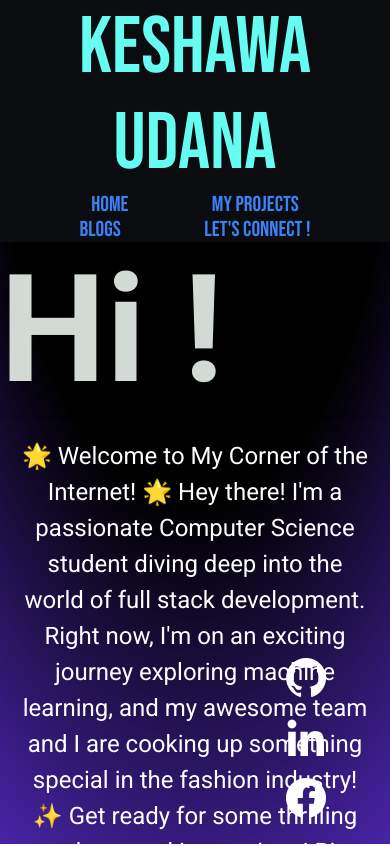
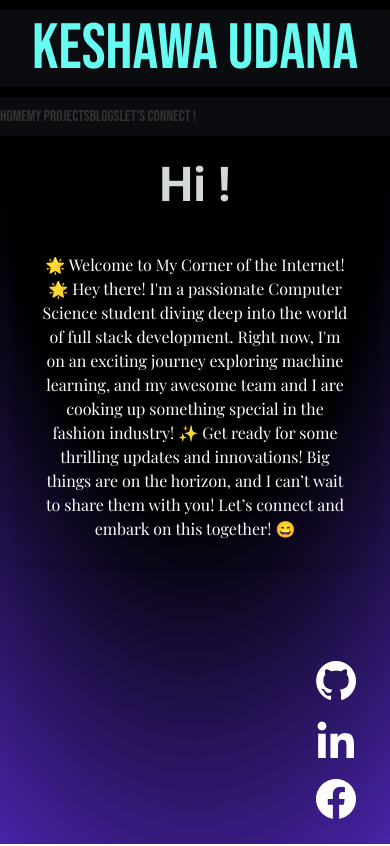
Before and after one commit to KeshUdana/PORTFOLIO_Advanced-Client-Side-CW1, a plain HTML site: page index.html in a window 390 px wide. Shown: the top 846 px of the page. Drawn offline with nearby package versions, Linux system fonts and the light colour scheme; a web font is replaced by a local one.

Commit message:
chnaged homepage a bit media queries

```diff
--- a/index.html
+++ b/index.html
@@ -10,22 +10,87 @@
     <link rel="stylesheet" href="style.css">
 
     <style>
+
       .home-card {
-        display: flex; /* Use Flexbox to center content */
-        justify-content: center; /* Center horizontally */
-        padding: 20px; /* Padding around the content */
-        border-radius: 8px; /* Rounded corners */
-        box-shadow: 0 4px 8px rgba(0, 0, 0, 0.1); /* Subtle shadow for depth */
-        max-width: 600px; /* Max width for the card */
-        text-align: center; /* Center text */
-        margin: 0 auto; /* Center the card horizontally within the section */
+        display: flex;
+        flex-direction: column;
+        align-items: center;
+        padding: 20px;
+        border-radius: 8px;
+        box-shadow: 0 4px 8px rgba(0, 0, 0, 0.1);
+        max-width: 90%;
+        text-align: center;
+        margin: 20px auto;
       }
 
       .home-card p {
-        margin: 0; /* Remove default margin from paragraph */
-        font-family: 'Roboto', sans-serif; /* Ensure font is applied */
-        font-size: x-large; /* Font size */
-        line-height: 1.5; /* Improve readability with line height */
+        margin: 0;
+        font-size: 1em;
+        line-height: 1.5;
+      }
+
+      h2 {
+        font-size: 3em;
+        text-align: center;
+        margin: 20px 0;
+      }
+
+      footer {
+        text-align: center;
+        padding: 20px 0;
+        font-size: 0.9em;
+      }
+
+      .social-links ul {
+        display: flex;
+        justify-content: center;
+        list-style: none;
+        padding: 0;
+      }
+
+      .social-links ul li {
+        margin: 0 10px;
+      }
+
+      /* Tablet and larger screen styles */
+      @media (min-width: 768px) {
+        .home-card {
+          max-width: 600px;
+          padding: 30px;
+        }
+
+        h2 {
+          font-size: 5em;
+          text-align: left;
+        }
+
+        nav ul {
+          flex-direction: row;
+          justify-content: center;
+        }
+
+        nav ul li {
+          margin: 0 15px;
+        }
+      }
+
+      /* Desktop and larger screen styles */
+      @media (min-width: 1024px) {
+        h2 {
+          font-size: 6em;
+        }
+
+        header h1 {
+          font-size: 2.5em;
+        }
+
+        nav ul li a {
+          font-size: 1.3em;
+        }
+
+        footer {
+          font-size: 1em;
+        }
       }
     </style>
 </head>
@@ -45,13 +110,14 @@
     </nav>
 
     <section style="height: 100vh;">
-      <h2 style="text-align: left;font-size: 150px">Hi !</h2>
+      <h2>Hi !</h2>
       <div class="home-card">
+        <img src="">
           <p>
             🌟 Welcome to My Corner of the Internet! 🌟
-
-            Hey there! I'm a passionate Computer Science student diving deep into the world of full stack development. Right now, I'm on an exciting journey exploring machine learning, and my awesome team and I are cooking up something special in the fashion industry!
-
+            Hey there! I'm a passionate Computer Science student diving deep into the world of full stack development.
+            Right now, I'm on an exciting journey exploring machine learning, and my awesome team and I are cooking up something special in the
+            fashion industry!
             ✨ Get ready for some thrilling updates and innovations! Big things are on the horizon, and I can’t wait to share them with you! Let’s connect and embark on this together! 😄
           </p>
       </div>
--- a/style.css
+++ b/style.css
@@ -30,15 +30,53 @@
             width: 100%;
             background-color: transparent;
         }
+        /* Mobile-first styles */
 
         h1{
             font-family: "Bebas Neue";
-            font-size: 80px;
             font-weight: 400;
             color: #66fcf1;
             background-color: #0b0c10;
             text-align: center;
+            text-align: center;
+            font-size: 4em;
+            margin: 10px 0;
         }
+        /*Navigation Bar*/
+        nav {
+            background-color: #0b0c10;
+            font-family: "Bebas Neue";
+            color:#3b82f6;;
+            font-size: large;
+        }
+
+      body {
+        font-family: 'Roboto', sans-serif;
+        margin: 0;
+        padding: 0;
+      }
+
+
+
+      nav ul {
+        display: flex;
+        flex-direction: row;
+        align-items: center;
+        list-style: none;
+        padding: 0;
+        font-size: small;
+      }
+
+      nav ul li {
+        margin: 10px 0;
+      }
+
+      nav ul li a {
+        text-decoration: none;
+        font-size: 1.2em;
+        color: #333;
+      }
+
 
         h2 {
             font-family: "Roboto";
@@ -50,12 +88,7 @@
             font-family: "Playfair Display";
         }
 
-        nav {
-            background-color: #0b0c10;
-            font-family: "Bebas Neue";
-            color:#3b82f6;;
-            font-size: large;
-        }
+
 
         /*CSS for the links placed in aside*/
         aside {
```
